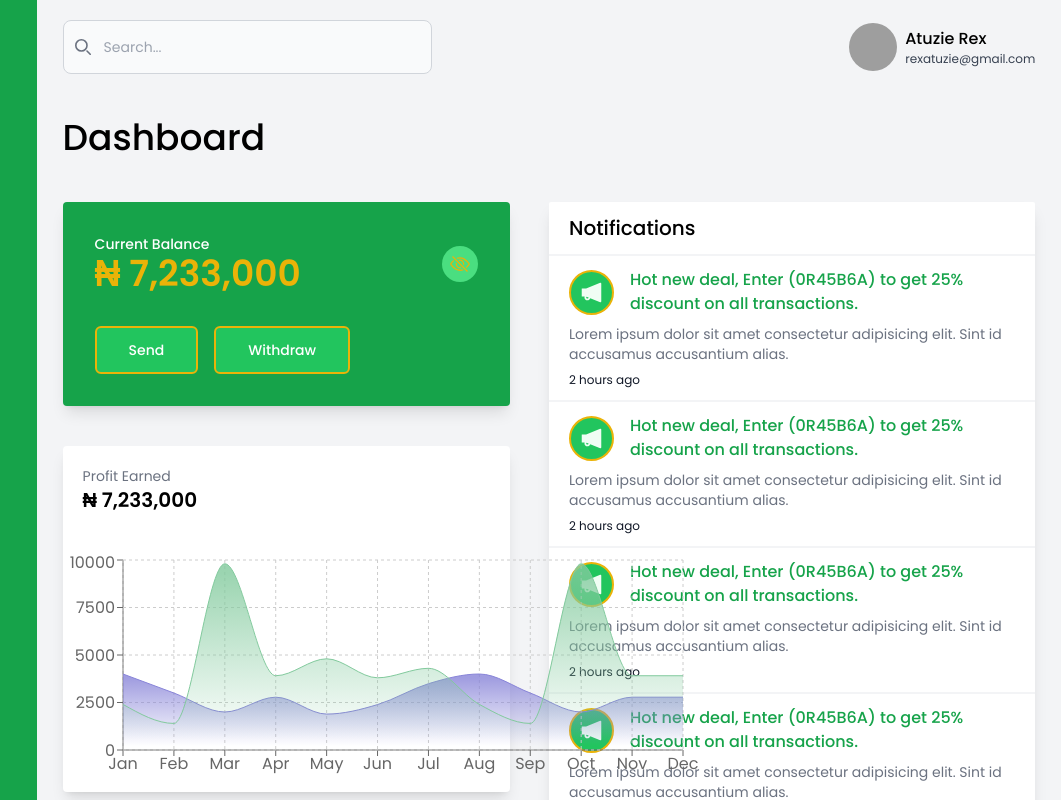
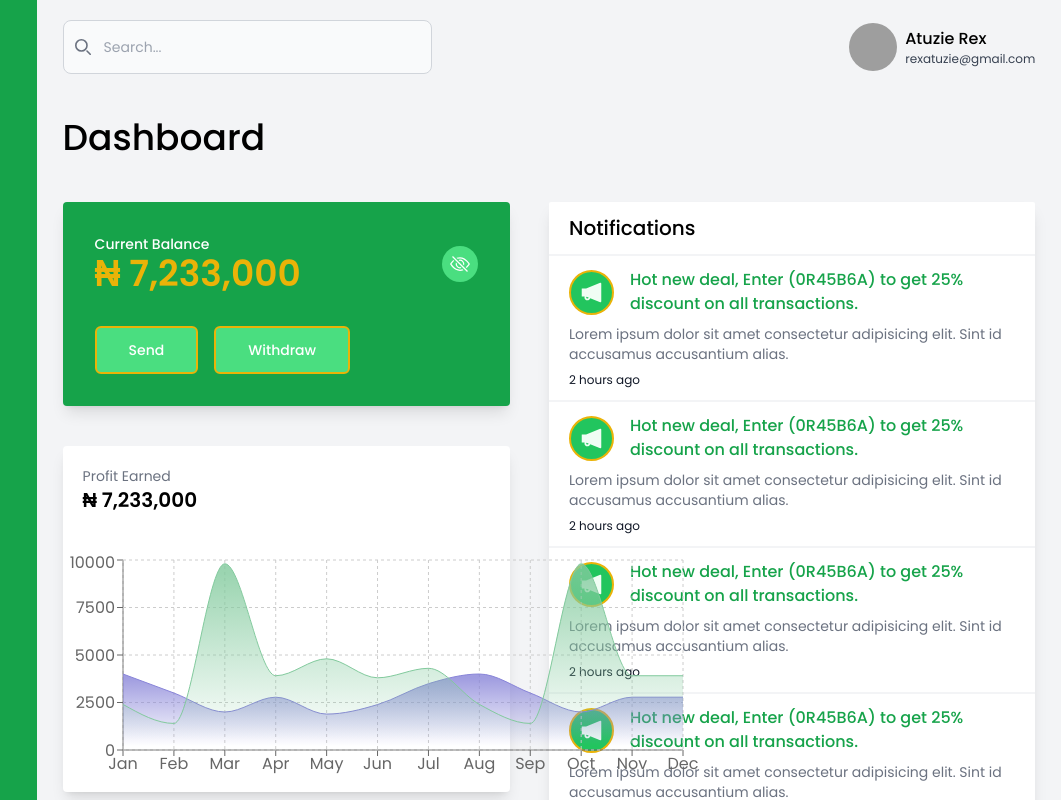
Before and after one commit to mr-atuzie/honey_comb, a React (Create React App) app: page /user/dashboard in a window 1280 px wide. Shown: the top 800 px of the page, without its empty margins (219-1280 px from the left). Built offline with nearby package versions, Linux system fonts and the light colour scheme; grey boxes are pictures that could not be loaded.

Commit message:
vn hmbjnm

```diff
--- a/src/components/UserCard.jsx
+++ b/src/components/UserCard.jsx
@@ -13,16 +13,16 @@
           </h2>
         </div>
 
-        <div className="bg-green-400 text-yellow-500  p-2 h-fit rounded-full">
+        <div className="bg-green-400 text-white  p-2 h-fit rounded-full">
           <BsEyeSlash size={20} />
         </div>
       </div>
 
       <div className=" mt-6 lg:mt-8 flex gap-4 ">
-        <button className=" text-white bg-green-500  border-2 border-yellow-500 py-2 lg:py-3 text-center font-medium rounded-md text-sm px-6 lg:px-8">
+        <button className=" text-white bg-green-400  border-2 border-yellow-500 py-2 lg:py-3 text-center font-medium rounded-md text-sm px-6 lg:px-8">
           Send
         </button>
-        <button className="text-white bg-green-500  border-2 border-yellow-500  py-2 lg:py-3 text-center font-medium rounded-md text-sm px-6 lg:px-8">
+        <button className="text-white bg-green-400  border-2 border-yellow-500  py-2 lg:py-3 text-center font-medium rounded-md text-sm px-6 lg:px-8">
           Withdraw
         </button>
       </div>
```
